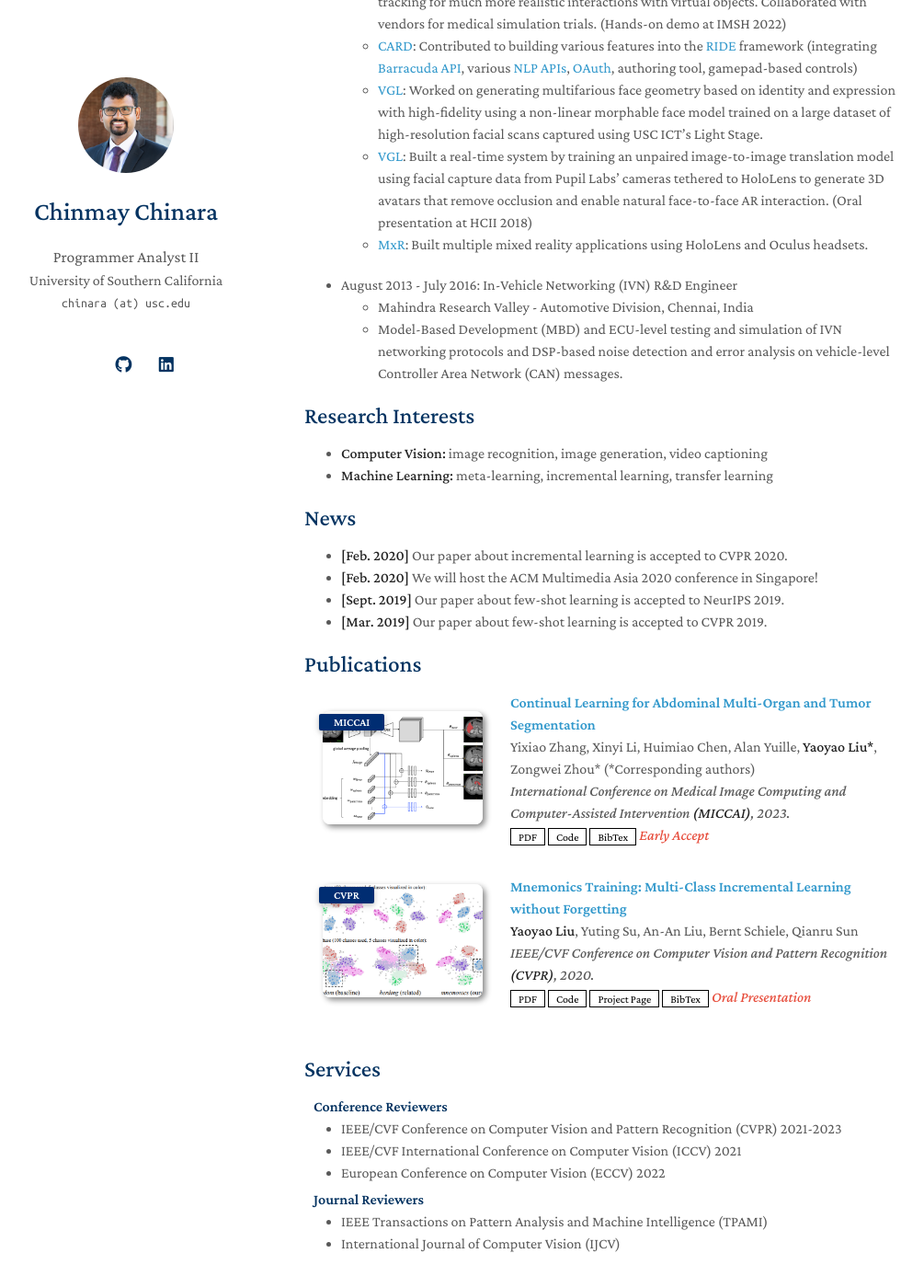
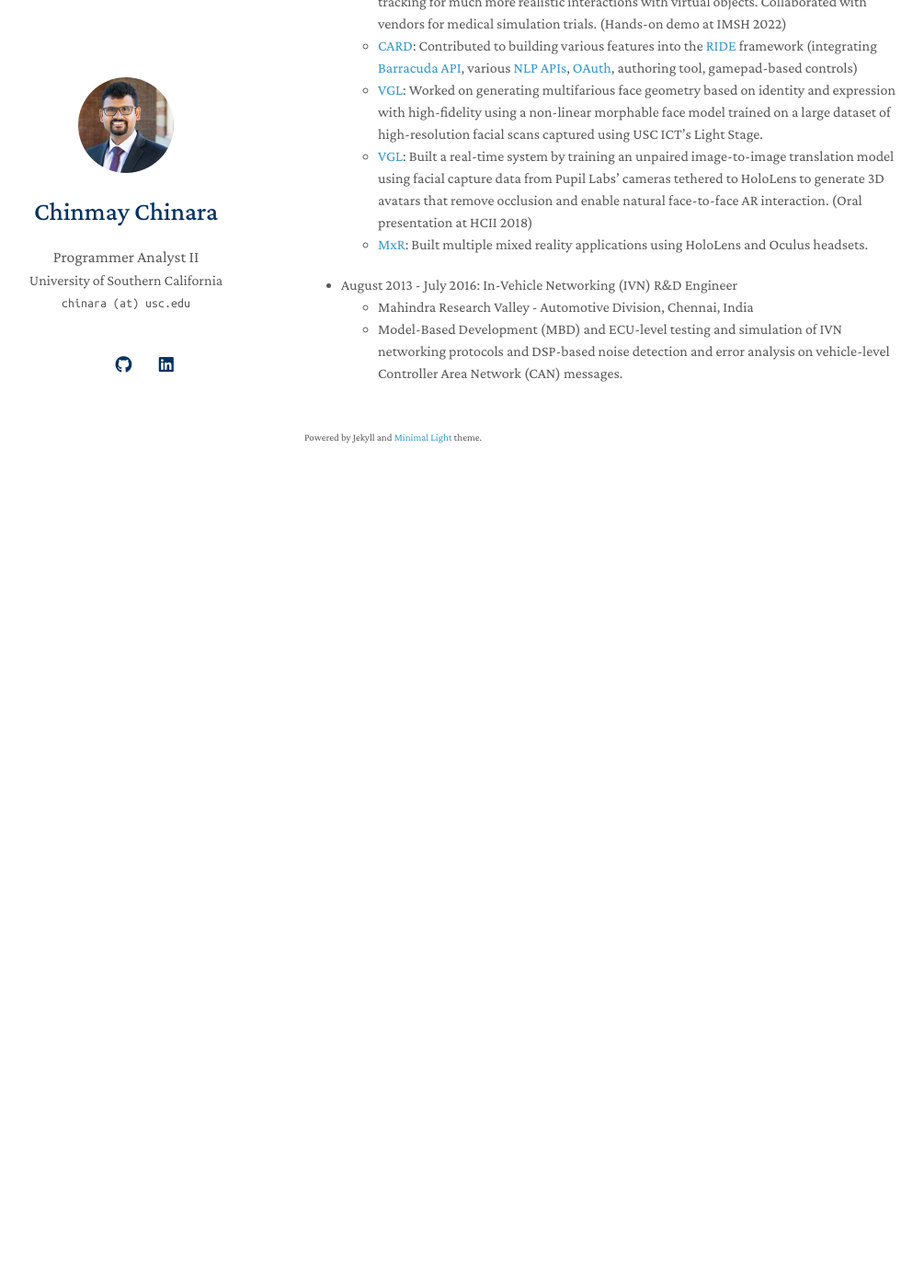
Before and after one commit to chinmaychinara91/chinmaychinara91.github.io, a Jekyll site: the page built from index.md, in a window 1280 px wide and 1400 px high, scrolled down 677 px. Shown: the whole window at 92% size, without its empty margins (139-1144 px from the left). Built offline with Jekyll 4.4.1, drawn with Linux system fonts in a browser that asks for light colours; a style sheet for code colours, icons or effects is not loaded; our own code applies the rules of GitHub Pages for plain Markdown files; after the commit the page ends 1233 px from its top, so only the background shows below that.

Commit message:
Remove research interests and news sections from index.md

```diff
--- a/index.md
+++ b/index.md
@@ -30,19 +30,3 @@
 - August 2013 - July 2016: In-Vehicle Networking (IVN) R&D Engineer
   - Mahindra Research Valley - Automotive Division, Chennai, India
   - Model-Based Development (MBD) and ECU-level testing and simulation of IVN networking protocols and DSP-based noise detection and error analysis on vehicle-level Controller Area Network (CAN) messages.
-
-## Research Interests
-
-- **Computer Vision:** image recognition, image generation, video captioning
-- **Machine Learning:** meta-learning, incremental learning, transfer learning
-
-## News
-
-- **[Feb. 2020]** Our paper about incremental learning is accepted to CVPR 2020.
-- **[Feb. 2020]** We will host the ACM Multimedia Asia 2020 conference in Singapore!
-- **[Sept. 2019]** Our paper about few-shot learning is accepted to NeurIPS 2019.
-- **[Mar. 2019]** Our paper about few-shot learning is accepted to CVPR 2019.
-
-{% include_relative _includes/publications.md %}
-
-{% include_relative _includes/services.md %}
```
